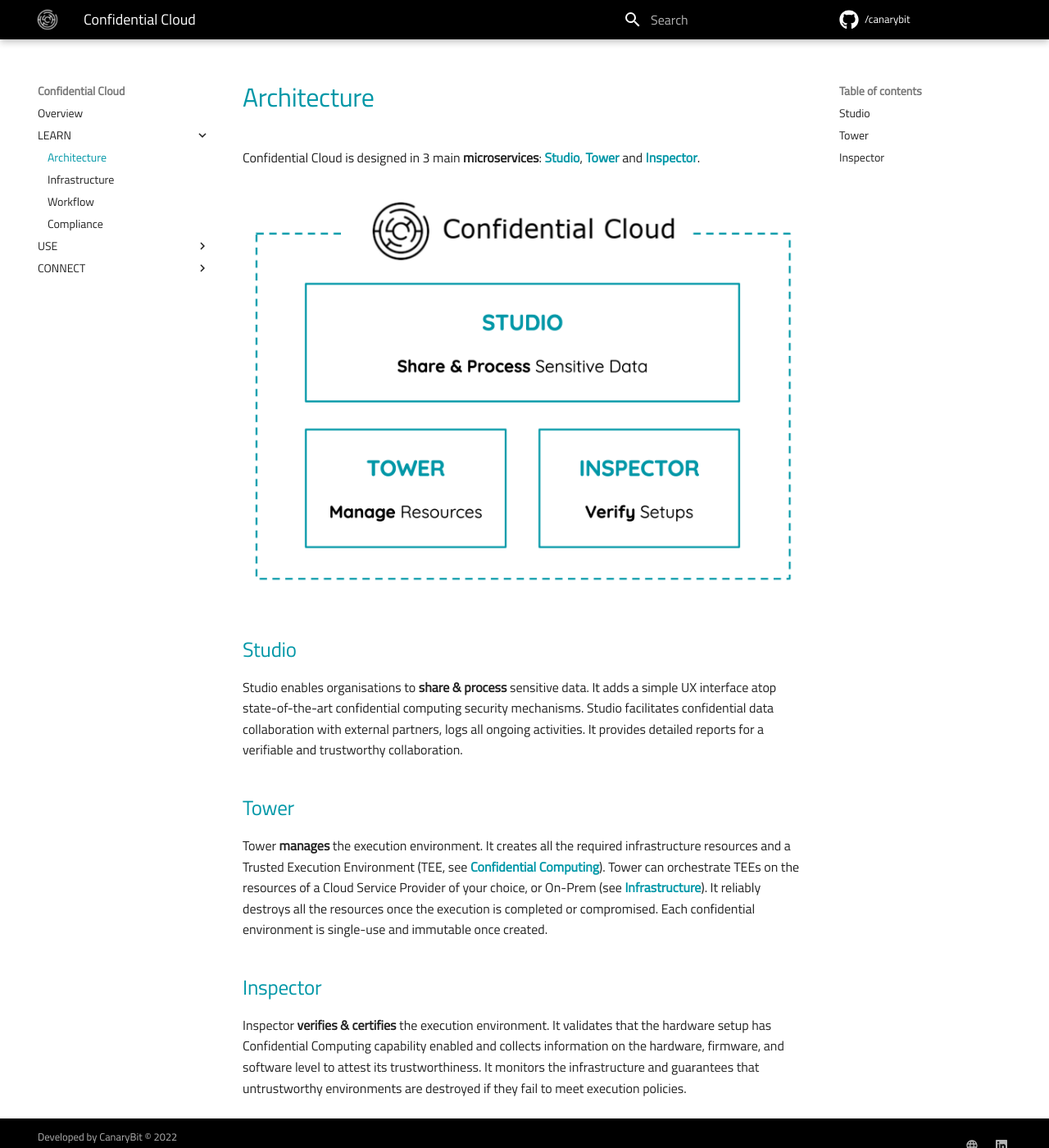
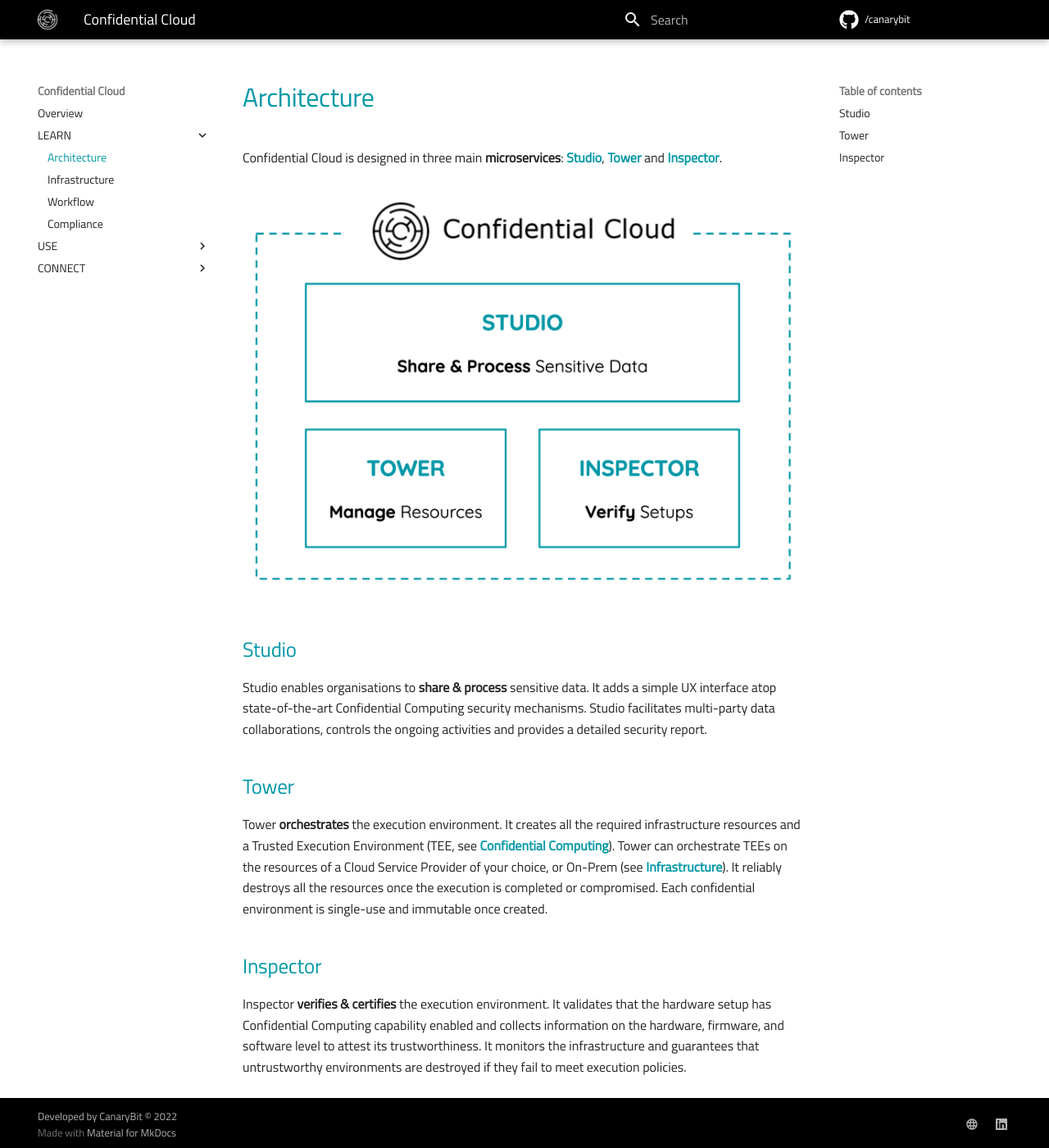
Before and after one commit to canarybit/cc-docs, an MkDocs documentation site: the page built from docs/architecture.md, in a window 1280 px wide and 1400 px high. Shown: the whole window at 82% size. Built offline with MkDocs 1.6.1 and Material for MkDocs 9.7.7, drawn with Linux system fonts in a browser that asks for light colours.

Commit message:
Adds content

```diff
--- a/docs/architecture.md
+++ b/docs/architecture.md
@@ -1,17 +1,17 @@
 # Architecture
 
-Confidential Cloud is designed in 3 main **microservices**: [Studio](#studio), [Tower](#tower) and [Inspector](#inspector).
+Confidential Cloud is designed in three main **microservices**: [Studio](#studio), [Tower](#tower) and [Inspector](#inspector).
 
 ![Confidential Cloud Architecture](./img/confidential-cloud-platform.png)
 
 ## Studio
 
 Studio enables organisations to **share & process** sensitive data.
-It adds a simple UX interface atop state-of-the-art confidential computing security mechanisms. Studio facilitates confidential data collaboration with external partners, logs all ongoing activities. It provides detailed reports for a verifiable and trustworthy collaboration.
+It adds a simple UX interface atop state-of-the-art Confidential Computing security mechanisms. Studio facilitates multi-party data collaborations, controls the ongoing activities and provides a detailed security report.
 
 ## Tower
 
-Tower **manages** the execution environment.
+Tower **orchestrates** the execution environment.
 It creates all the required infrastructure resources and a Trusted Execution Environment (TEE, see [Confidential Computing](https://www.canarybit.eu/what-is-confidential-computing-and-why-should-i-care/)). Tower can orchestrate TEEs on the resources of a Cloud Service Provider of your choice, or On-Prem (see [Infrastructure]()).
 It reliably destroys all the resources once the execution is completed or compromised. Each confidential environment is single-use and immutable once created.
 
--- a/mkdocs.yml
+++ b/mkdocs.yml
@@ -44,6 +44,8 @@
   - admonition
   - pymdownx.details
   - pymdownx.superfences
+  - attr_list
+  - md_in_html
 
 nav:
   - 'Overview': 'index.md'
```
